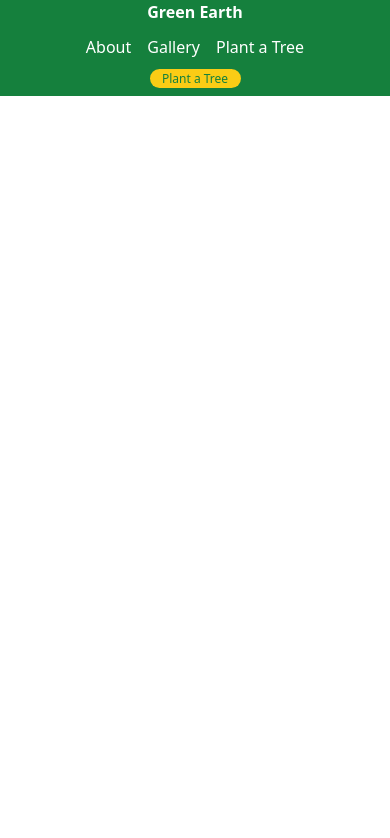
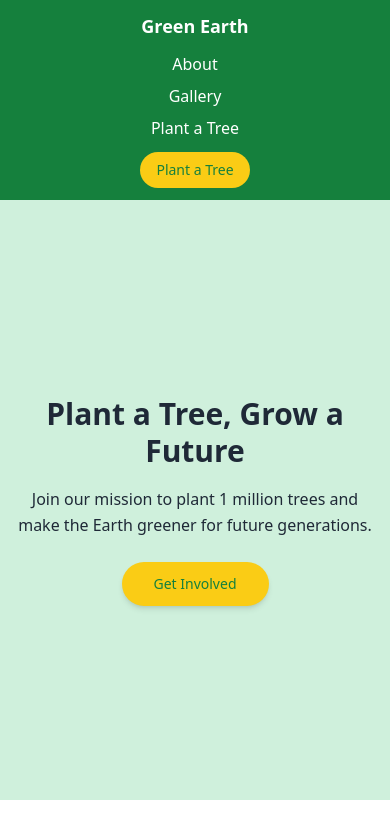
Before and after one commit to galibhub/greem-earth, a website: page index.html in a window 390 px wide. Drawn offline with nearby package versions, Linux system fonts and the light colour scheme.

Commit message:
Added hero section fully responsive

```diff
--- a/index.html
+++ b/index.html
@@ -1,5 +1,6 @@
 <!DOCTYPE html>
 <html lang="en">
+
 <head>
     <meta charset="UTF-8">
     <meta name="viewport" content="width=device-width, initial-scale=1.0">
@@ -10,30 +11,66 @@
     <script src="https://cdn.jsdelivr.net/npm/@tailwindcss/browser@4"></script>
 
 </head>
+
 <body>
-    <header >
-       <nav class="bg-[#15803D] h-24 md:h-20 flex flex-col md:flex-row justify-between items-center px-4">
-        <div>
-            <h2 class="text-white font-semibold">Green Earth</h2>
+    <!-- Navigation Header -->
+    <header>
+        <nav class="bg-[#15803D] h-auto md:h-20 flex flex-col md:flex-row justify-between items-center px-4 py-3 md:py-0">
+            <!-- Logo -->
+            <div class="mb-3 md:mb-0">
+                <h2 class="text-white font-semibold text-lg md:text-xl">Green Earth</h2>
             </div>
 
-        <div class="md:flex">
-            <ul class="flex space-x-4">
-               <li><a href="#" class="text-white hover:text-gray-300">About</a></li>
-                <li><a href="#" class="text-white hover:text-gray-300">Gallery</a></li>
-                <li><a href="#" class="text-white hover:text-gray-300">Plant a Tree</a></li>
+            <!-- Navigation Menu -->
+            <div class="mb-3 md:mb-0">
+                <ul class="flex flex-col md:flex-row space-y-2 md:space-y-0 md:space-x-6 text-center">
+                    <li><a href="#" class="text-white hover:text-gray-300 transition-colors">About</a></li>
+                    <li><a href="#" class="text-white hover:text-gray-300 transition-colors">Gallery</a></li>
+                    <li><a href="#" class="text-white hover:text-gray-300 transition-colors">Plant a Tree</a></li>
                 </ul>
             </div>
-        <button class="bg-[#FACC15] rounded-full text-[#15803D] text-[12px] h-[19px] w-[91px] mb-2" >Plant a Tree</button>
+
+            <!-- CTA Button -->
+            <button class="bg-[#FACC15] hover:bg-yellow-300 rounded-full text-[#15803D] text-sm font-medium px-4 py-2 transition-colors">
+                Plant a Tree
+            </button>
         </nav>
+    </header>
 
-        <section>
+    <!-- Hero Section -->
+    <main>
+        <section class="bg-[#CFF0DC] relative overflow-hidden min-h-[600px] md:min-h-[500px] flex items-center justify-center">
+            <!-- Left Leaf Image -->
+            <div class="absolute left-0 top-0 h-full w-auto hidden md:block">
+                <img class="h-full w-auto object-contain" src="./assets/hero-leaf1.png" alt="Green leaf decoration">
+            </div>
+
+            <!-- Right Leaf Image -->
+            <div class="absolute right-0 top-0 h-full w-auto hidden md:block">
+                <img class="h-full w-auto object-contain" src="./assets/hero-leaf2.png" alt="Green leaf decoration">
+            </div>
+
+            <!-- Center Content -->
+            <div class="text-center px-4 md:px-8 z-10 max-w-2xl mx-auto">
+                <h1 class="text-[#1F2937] font-bold text-3xl md:text-4xl lg:text-5xl mb-4 md:mb-6 leading-tight">
+                    Plant a Tree, Grow a Future
+                </h1>
+                <p class="text-[#1F2937] text-base md:text-lg mb-6 md:mb-8 max-w-lg mx-auto leading-relaxed">
+                    Join our mission to plant 1 million trees and make the Earth greener for future generations.
+                </p>
+
+                <button class="bg-[#FACC15] hover:bg-yellow-300 rounded-full text-[#15803D] text-sm md:text-base font-medium px-8 py-3 md:px-10 md:py-3 transition-colors shadow-md hover:shadow-lg">
+                    Get Involved
+                </button>
+            </div>
+
 
         </section>
-    </header>
+    </main>
 
 
     <!--Javascript-->
     <script src="./script.js"></script>
 </body>
+
 </html>
```
Lines whose indentation alone changed are shown as unchanged.
